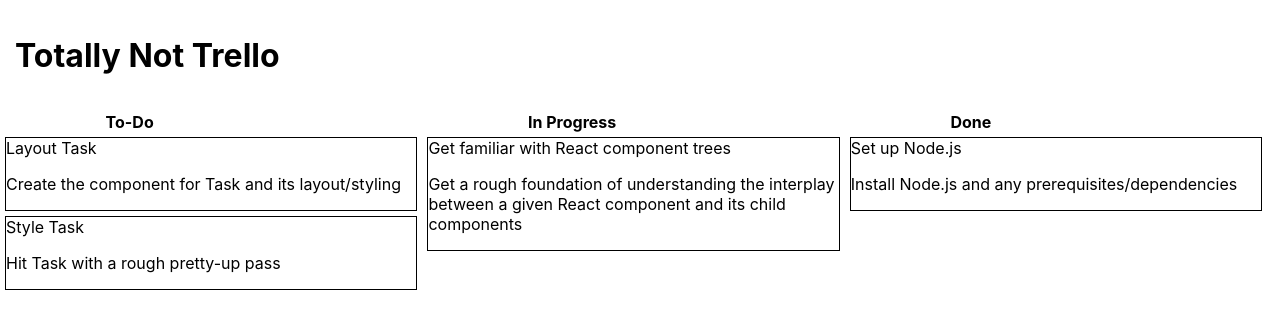
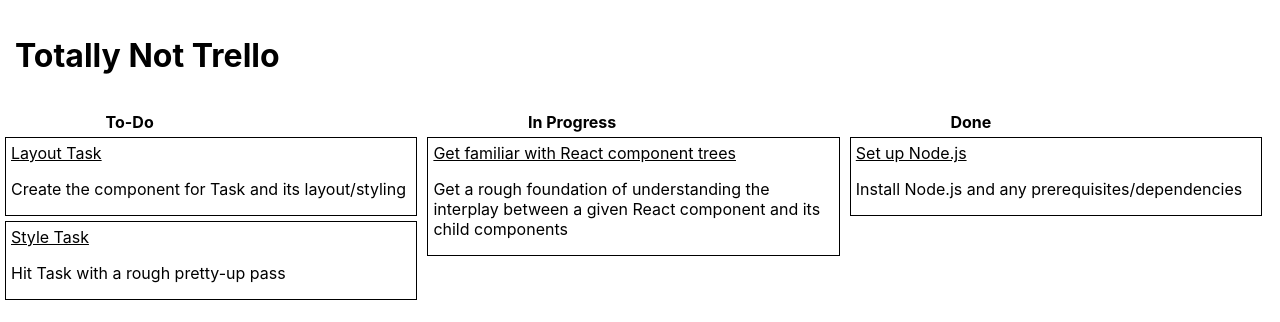
Before and after one commit to jeremy-sylvis/test-app, a React (Create React App) app: page / in a window 1280 px wide. Shown: the top 322 px of the page. Built offline with nearby package versions, Linux system fonts and the light colour scheme.

Commit message:
Clean up Task styling a bit by adding some visual indicator for the title & separation from the description

```diff
--- a/src/App.css
+++ b/src/App.css
@@ -18,3 +18,13 @@
     margin: 5px;
     border: 1px solid;
 }
+
+.TaskTitle {
+    padding-top: 5px;
+    padding-left: 5px;
+    text-decoration: underline;
+}
+
+.TaskDescription {
+    padding-left: 5px;
+}
```
